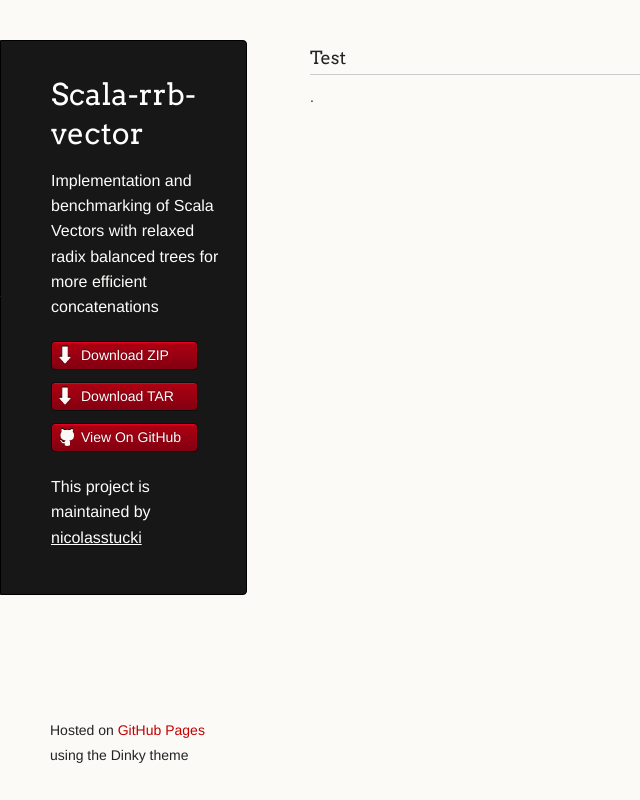
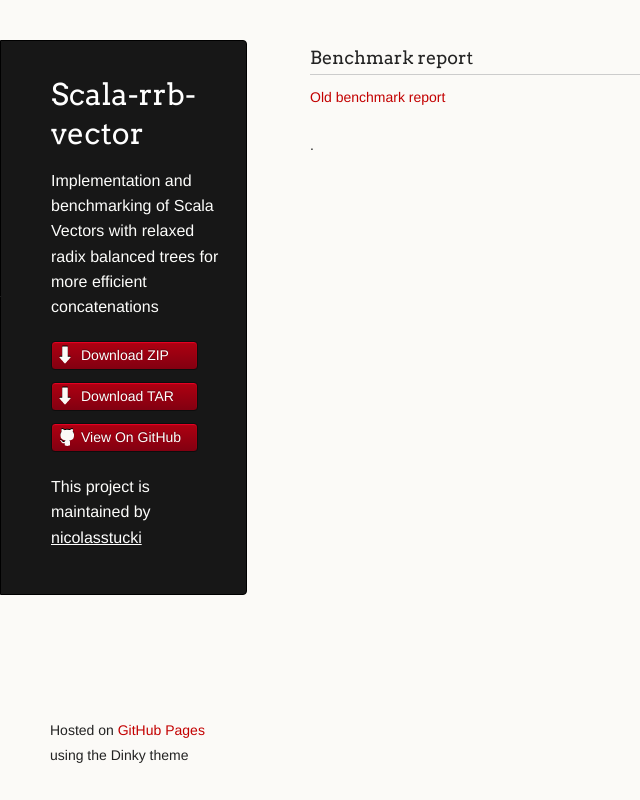
Before and after one commit to nicolasstucki/scala-rrb-vector, a plain HTML site: page index.html in a window 1280 px wide. Shown: the whole page, without its empty margins (0-640 px from the left). Drawn offline with Linux system fonts and the light colour scheme.

```diff
--- a/index.html
+++ b/index.html
@@ -31,7 +31,9 @@
       </header>
       <section>
         <h3>
-<a id="test" class="anchor" href="#test" aria-hidden="true"><span class="octicon octicon-link"></span></a>Test</h3>
+<a id="benchmark-report" class="anchor" href="#benchmark-report" aria-hidden="true"><span class="octicon octicon-link"></span></a>Benchmark report</h3>
+
+<p><a href="http://nicolasstucki.github.io/scala-rrb-vector/report/">Old benchmark report</a></p>
 
 <p>.</p>
       </section>
--- a/params.json
+++ b/params.json
@@ -1 +1 @@
-{"name":"Scala-rrb-vector","tagline":"Implementation and benchmarking of Scala Vectors with relaxed radix balanced trees for more efficient concatenations","body":"### Test\r\n\r\n\r\n\r\n\r\n\r\n\r\n\r\n\r\n\r\n\r\n\r\n\r\n\r\n\r\n\r\n.\r\n\r\n\r\n","google":"","note":"Don't delete this file! It's used internally to help with page regeneration."}
+{"name":"Scala-rrb-vector","tagline":"Implementation and benchmarking of Scala Vectors with relaxed radix balanced trees for more efficient concatenations","body":"### Benchmark report\r\n[Old benchmark report](http://nicolasstucki.github.io/scala-rrb-vector/report/)\r\n\r\n\r\n\r\n\r\n\r\n\r\n\r\n\r\n\r\n\r\n\r\n\r\n\r\n\r\n\r\n.\r\n\r\n\r\n","google":"","note":"Don't delete this file! It's used internally to help with page regeneration."}
```
